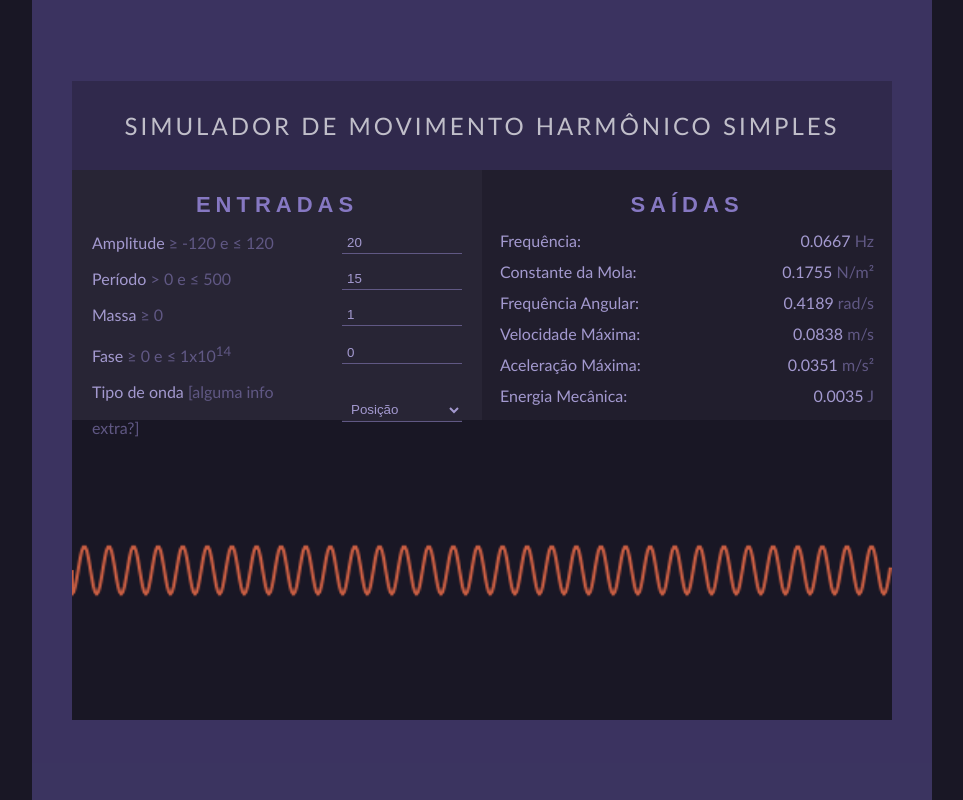
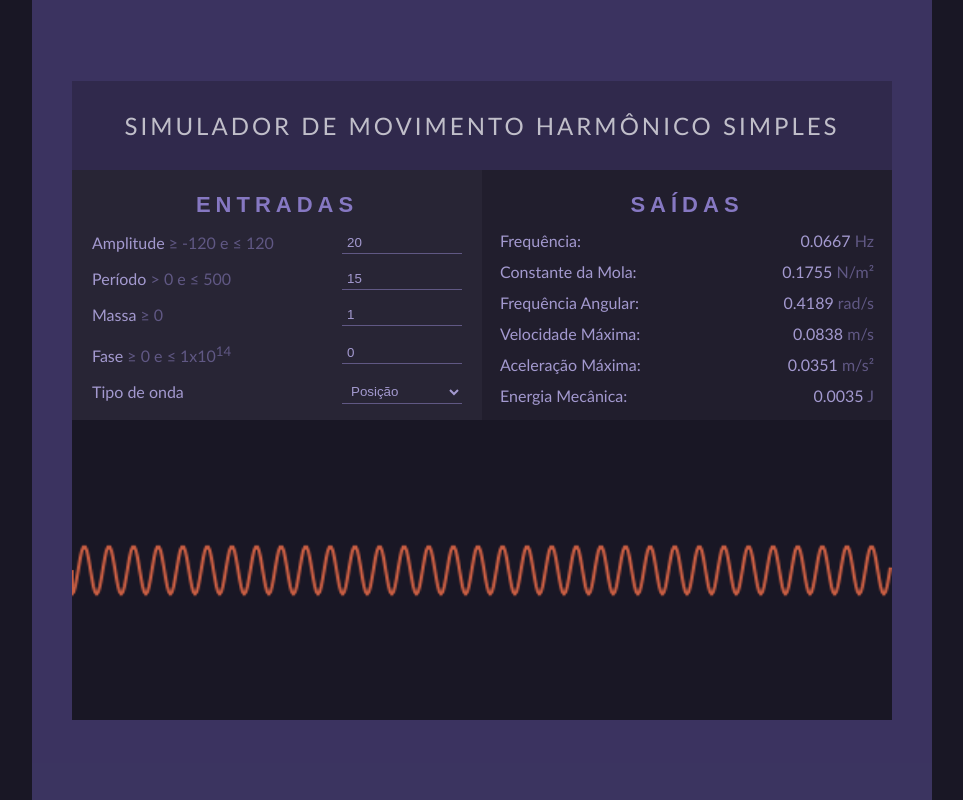
Before and after one commit to EdeiltonSO/MHS, a React (Create React App) app: page / in a window 1280 px wide. Shown: the whole page, without its empty margins (158-1121 px from the left). Built offline with nearby package versions, Linux system fonts and the light colour scheme.

Commit message:
layout ajustado

```diff
--- a/src/App.js
+++ b/src/App.js
@@ -114,9 +114,7 @@ class App extends Component {
                     />
                   </div>
                   <div className="field">
-                    <p>
-                      Tipo de onda <span>[alguma info extra?]</span>
-                    </p>
+                    <p>Tipo de onda</p>
                     <select
                       id="wave-type"
                       value={this.state.waveType}
--- a/src/styles/components.js
+++ b/src/styles/components.js
@@ -7,7 +7,6 @@ export const Viewport = styled.div`
   top: 0;
   left: calc(50% - 900px / 2);
   display: flex;
-  z-index: 1;
 
   background: rgba(75, 65, 121, 0.7);
   padding: 40px;
```
